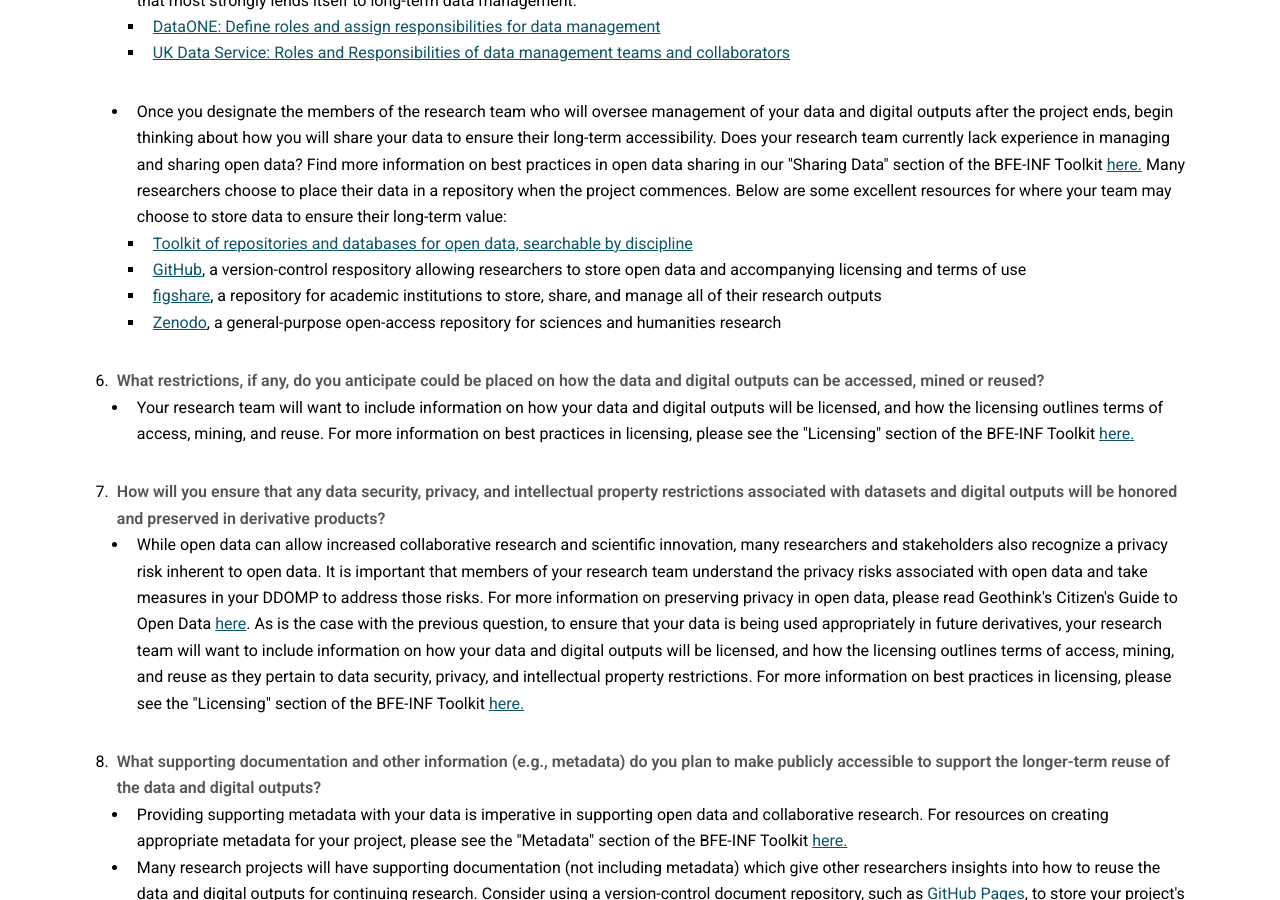
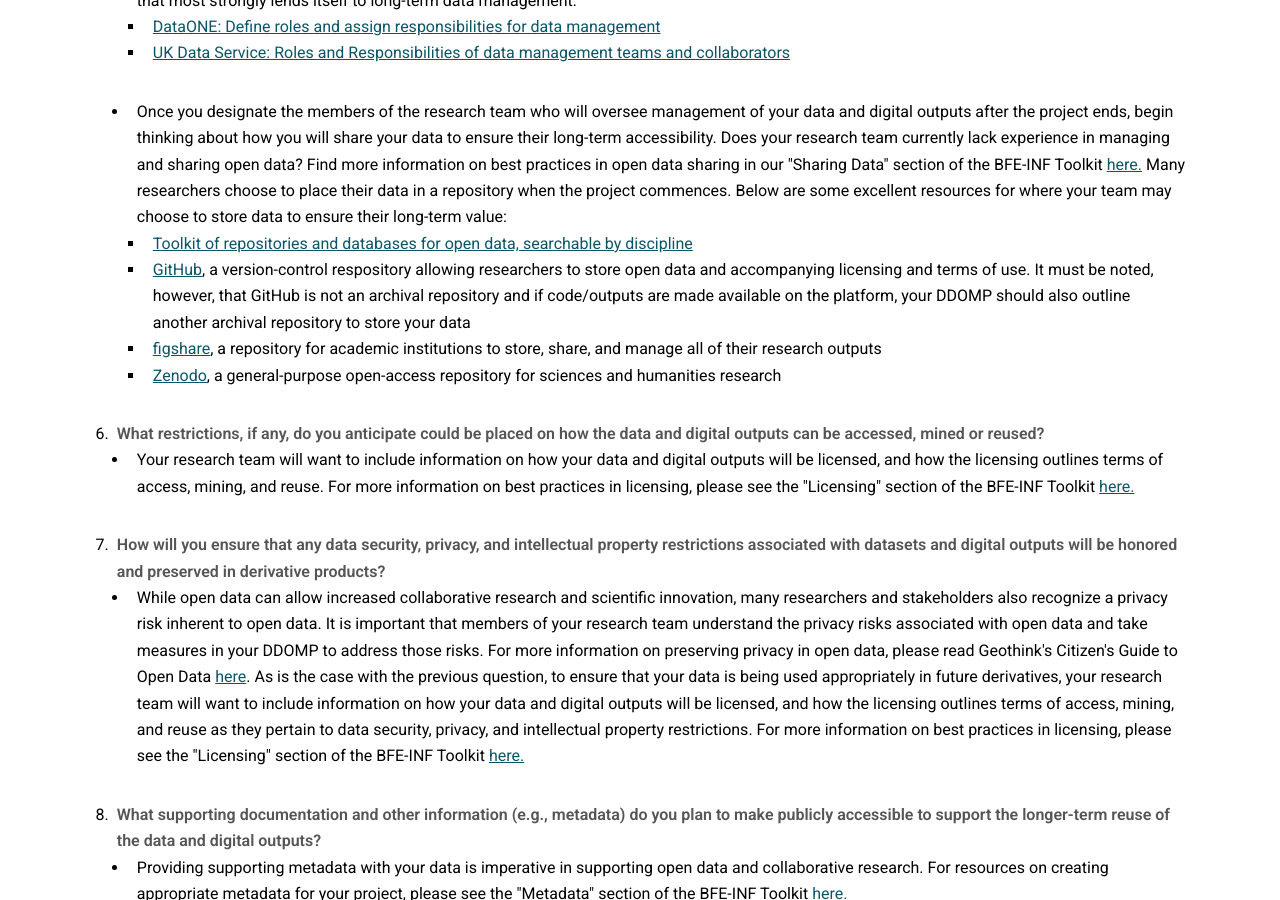
Before and after one commit to bfe-inf/toolkit, a Jekyll site: the page built from ddomp-fullproposal.html, in a window 1280 px wide and 900 px high, scrolled down 2668 px. Built offline with Jekyll 4.4.1, drawn with Linux system fonts in a browser that asks for light colours.

Commit message:
Update ddomp-fullproposal.html

```diff
--- a/ddomp-fullproposal.html
+++ b/ddomp-fullproposal.html
@@ -125,7 +125,7 @@ tipue_search_active: true
 								<li>Once you designate the members of the research team who will oversee management of your data and digital outputs after the project ends, begin thinking about how you will share your data to ensure their long-term accessibility. Does your research team currently lack experience in managing and sharing open data? Find more information on best practices in open data sharing in our "Sharing Data" section of the BFE-INF Toolkit <a href="https://bfe-inf.github.io/toolkit/bp&s-sharing.html" target="_blank">here.</a> Many researchers choose to place their data in a repository when the project commences. Below are some excellent resources for where your team may choose to store data to ensure their long-term value:</li>
 									<ul style="list-style-type:square">
 										<li><a href="https://www.re3data.org/" target="_blank"> Toolkit of repositories and databases for open data, searchable by discipline</a></li>
-										<li><a href="https://github.com/" target="_blank">GitHub</a>, a version-control respository allowing researchers to store open data and accompanying licensing and terms of use</li>
+										<li><a href="https://github.com/" target="_blank">GitHub</a>, a version-control respository allowing researchers to store open data and accompanying licensing and terms of use. It must be noted, however, that GitHub is not an archival repository and if code/outputs are made available on the platform, your DDOMP should also outline another archival repository to store your data</li>
 										<li><a href="https://figshare.com/services/institutions" target="_blank">figshare</a>, a repository for academic institutions to store, share, and manage all of their research outputs</li>
 										<li><a href="https://zenodo.org/" target="_blank">Zenodo</a>, a general-purpose open-access repository for sciences and humanities research</li>
 									</ul>
```
